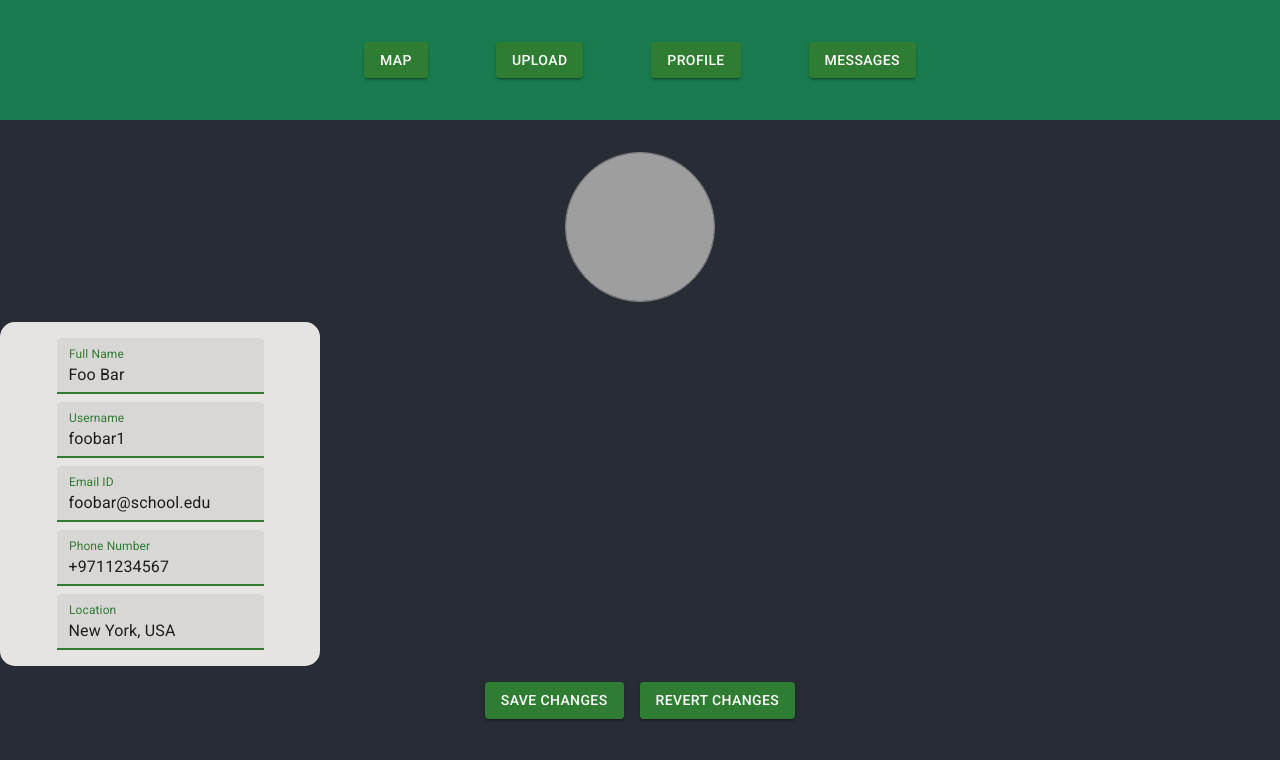
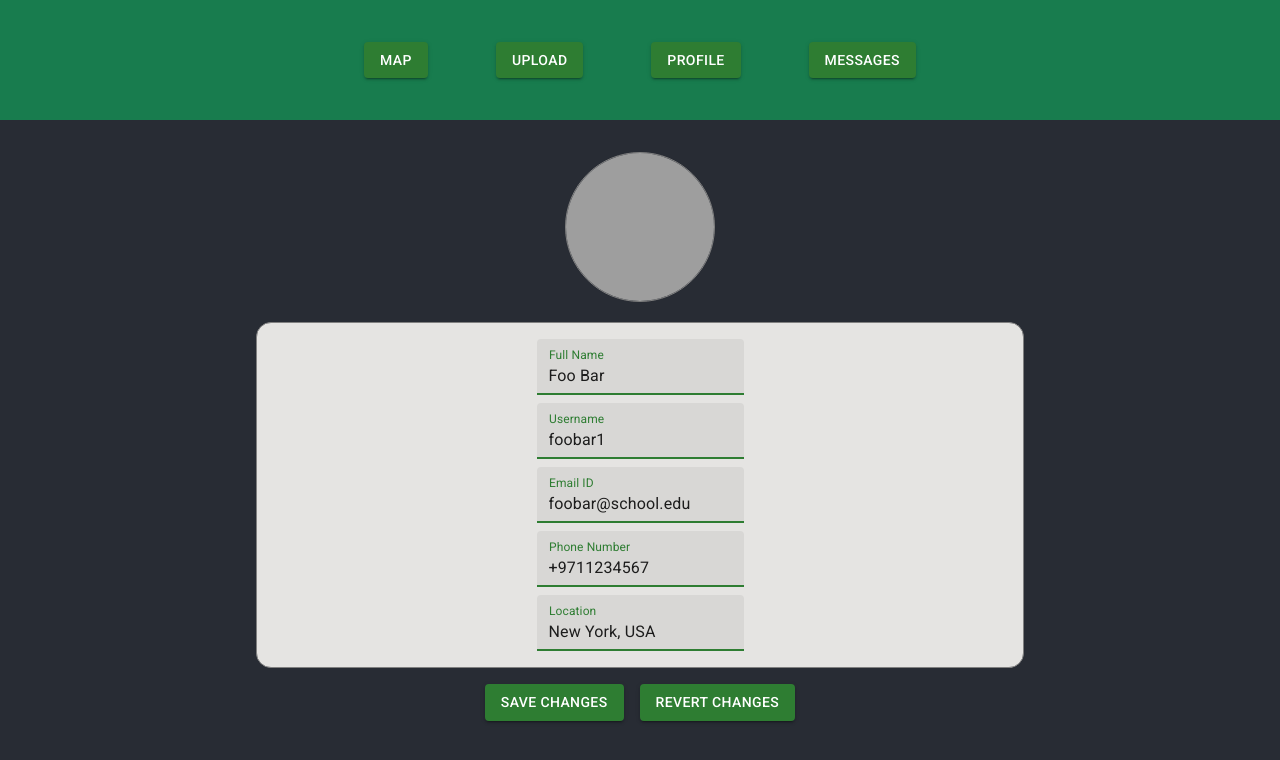
Before and after one commit to sachiniyer/resow, a React (Create React App) app in the folder front-end/: page /UserProfile/EditProfile in a window 1280 px wide. Shown: the top 760 px of the page. Built offline with nearby package versions, Linux system fonts and the light colour scheme; grey boxes are pictures that could not be loaded.

Commit message:
made minor changes

```diff
--- a/front-end/src/pages/EditProfile.css
+++ b/front-end/src/pages/EditProfile.css
@@ -33,6 +33,9 @@
 }
 
 .UserDetails{
-    font-size: 22px;
-    font-family:Verdana, Geneva, Tahoma, sans-serif
+    margin: auto;
+    width: 60%;
+    position: center;
+    border: 1px solid grey;
+
 }
--- a/front-end/src/pages/EditProfile.js
+++ b/front-end/src/pages/EditProfile.js
@@ -14,7 +14,7 @@ function EditProfile(props) {
             alt = "userimage"/>
           </div>
 
-          <Box sx={{ width: '25%', height: "100%", borderRadius: '15px', backgroundColor: '#e5e4e2', p:2}} className = "UserDetails">
+          <Box sx={{borderRadius: '15px', backgroundColor: '#e5e4e2', p:2, m: 'auto'}} className = "UserDetails" >
             <Stack spacing={1} direction= "column" alignItems="center">
             <TextField label="Full Name" defaultValue = {props.fullname} variant="filled" color="success" focused />
             <TextField label="Username" defaultValue = {props.username} variant="filled" color="success" focused />
```
